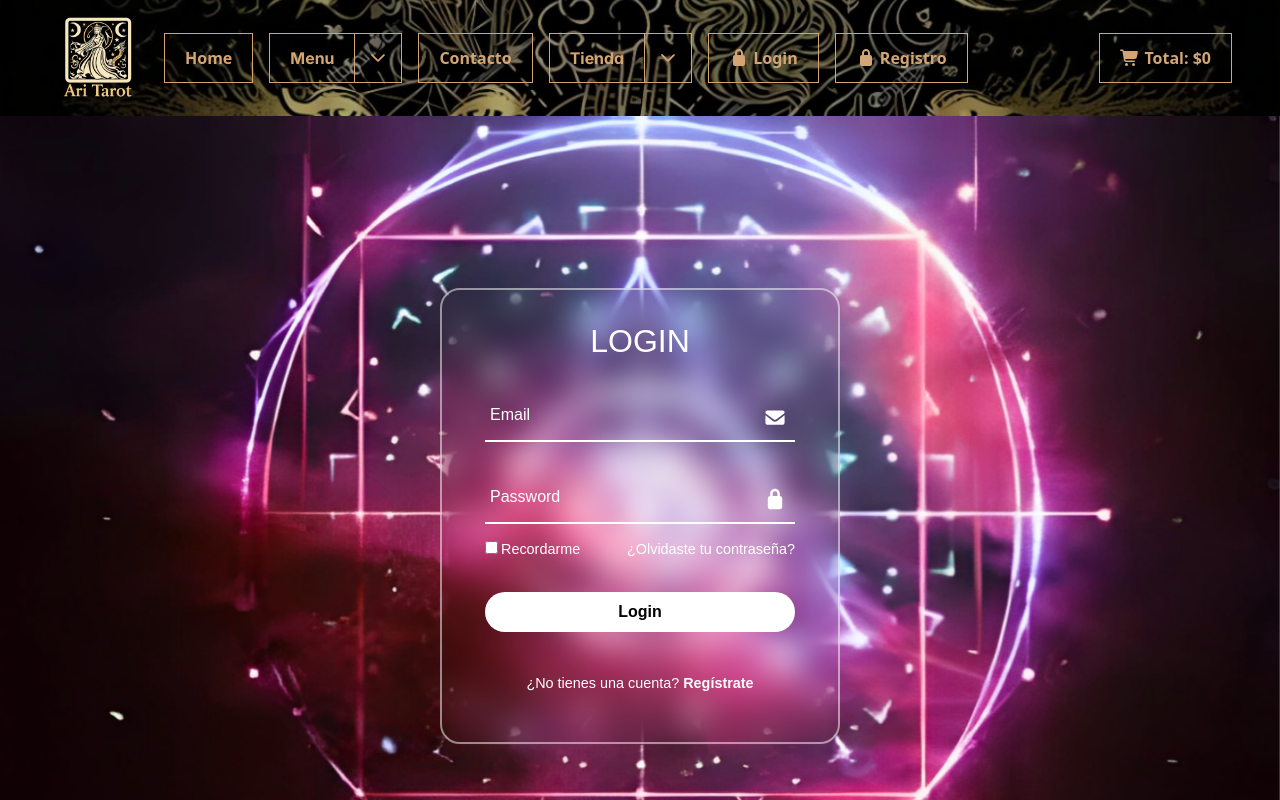
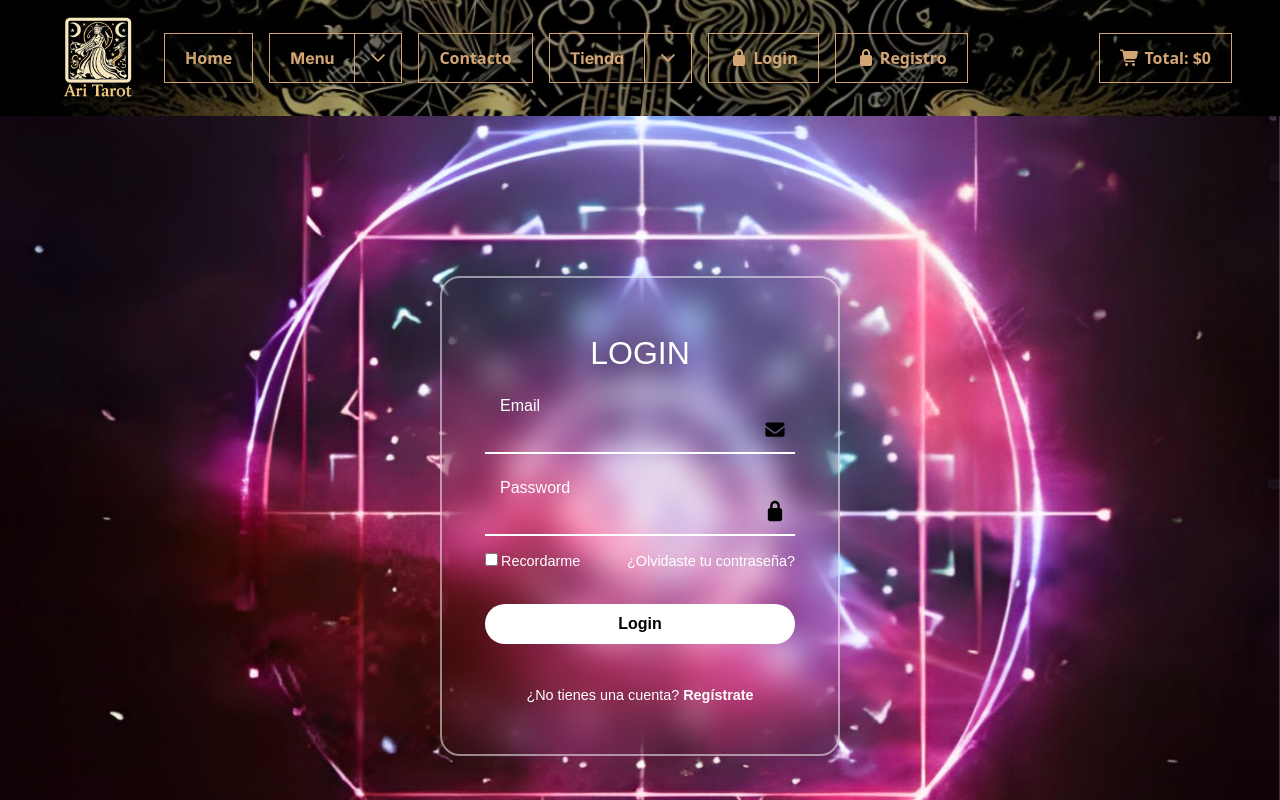
Before and after one commit to AlexDays89/proyecto_desafioLATAM, a React (Vite) app in the folder frontend/: page /login in a window 1280 px wide. Shown: the top 800 px of the page. Built offline with nearby package versions, Linux system fonts and the light colour scheme; no server answers.

Commit message:
fix margen y color del login

```diff
--- a/frontend/src/assets/styles/App.css
+++ b/frontend/src/assets/styles/App.css
@@ -253,7 +253,7 @@ body {
     font-size: 2em;
     color: #fff;
     text-align: center;
-    margin-bottom: 1.5rem;
+    margin: 1.5rem;
 }
 
 .input-box {
@@ -265,8 +265,9 @@ body {
 
 .input-box label {
     position: absolute;
-    top: 50%;
-    left: 5px;
+    top: 15%;
+    left: 15px;
+    bottom: 10px;
     transform: translateY(-50%);
     font-size: 1em;
     color: #fff;
@@ -296,6 +297,7 @@ body {
     color: #fff;
     font-size: 1.2em;
     line-height: 57px;
+    color: #000
 }
 
 .remember-forget {
--- a/frontend/src/components/cardproducto.jsx
+++ b/frontend/src/components/cardproducto.jsx
@@ -48,7 +48,7 @@ CardProducto.propTypes = {
     img: PropTypes.string.isRequired,
     name: PropTypes.string.isRequired,
     price: PropTypes.number.isRequired,
-    count: PropTypes.number.isRequired,
+    stock: PropTypes.number.isRequired,
     onAdd: PropTypes.func.isRequired
 };
 
```
